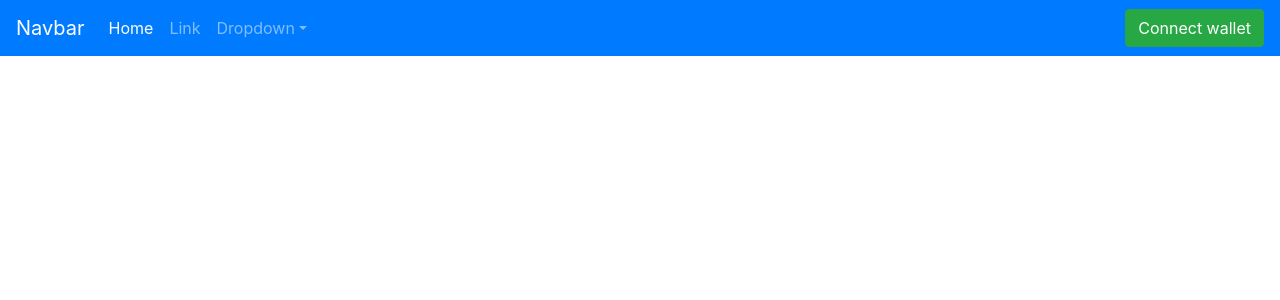
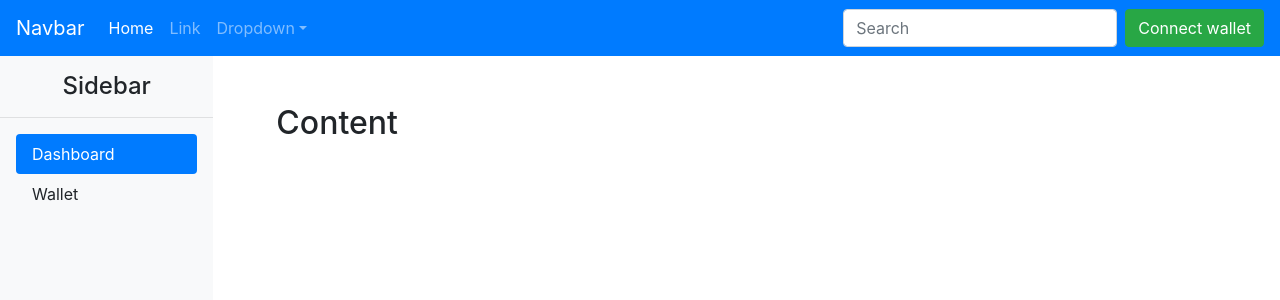
Before and after one commit to HajdukDusan/eth-full-stack-template, a Vue app in the folder frontend-vue/: page / in a window 1280 px wide. Shown: the top 300 px of the page. Built offline with nearby package versions, Linux system fonts and the light colour scheme.

Commit message:
Vue initial commit.

```diff
--- a/frontend-vue/package.json
+++ b/frontend-vue/package.json
@@ -11,10 +11,9 @@
     "bootstrap": "^4.6.2",
     "bootstrap-vue": "^2.23.1",
     "core-js": "^3.6.5",
-    "jquery": "^3.6.1",
     "popper.js": "^1.16.1",
-    "portal-vue": "^2.1.7",
-    "vue": "^2.6.11"
+    "vue": "^2.6.11",
+    "vue-router": "^3.6.5"
   },
   "devDependencies": {
     "@vue/cli-plugin-babel": "~4.5.15",
--- a/frontend-vue/src/App.vue
+++ b/frontend-vue/src/App.vue
@@ -1,19 +1,33 @@
 <template>
   <div id="app">
     <Navbar/>
+
+    <div class="d-flex content">
+        <div class="col-2 px-0 bg-light">
+          <Sidebar/>
+        </div>
+        <div class="col-10">
+          <router-view></router-view>
+        </div>
+    </div>
   </div>
 </template>
 
 <script>
 import Navbar from './components/Navbar.vue';
+import Sidebar from './components/Sidebar.vue';
 
 export default {
   name: 'App',
   components: {
-    Navbar
+    Navbar,
+    Sidebar
   }
 }
 </script>
 
 <style>
+.content {
+  height: 100vh;
+}
 </style>
--- /dev/null
+++ b/frontend-vue/src/components/Dashboard.vue
@@ -0,0 +1,29 @@
+<template>
+    <div class="container-fluid px-5 pt-5">
+        <h2>Content</h2>
+    </div>
+</template>
+
+<script>
+export default {
+    name: 'Dashboard',
+
+    data() {
+        return {
+
+        };
+    },
+
+    mounted() {
+
+    },
+
+    methods: {
+
+    },
+};
+</script>
+
+<style lang="scss" scoped>
+
+</style>
--- a/frontend-vue/src/components/HelloWorld.vue
+++ b/frontend-vue/src/components/HelloWorld.vue
@@ -1,21 +1,58 @@
 <template>
-    <div>
-        <p>Works!</p>
-        <button class="btn btn-primary">test</button>
-    </div>
+  <div class="hello">
+    <h1>{{ msg }}</h1>
+    <p>
+      For a guide and recipes on how to configure / customize this project,<br>
+      check out the
+      <a href="https://cli.vuejs.org" target="_blank" rel="noopener">vue-cli documentation</a>.
+    </p>
+    <h3>Installed CLI Plugins</h3>
+    <ul>
+      <li><a href="https://github.com/vuejs/vue-cli/tree/dev/packages/%40vue/cli-plugin-babel" target="_blank" rel="noopener">babel</a></li>
+      <li><a href="https://github.com/vuejs/vue-cli/tree/dev/packages/%40vue/cli-plugin-eslint" target="_blank" rel="noopener">eslint</a></li>
+    </ul>
+    <h3>Essential Links</h3>
+    <ul>
+      <li><a href="https://vuejs.org" target="_blank" rel="noopener">Core Docs</a></li>
+      <li><a href="https://forum.vuejs.org" target="_blank" rel="noopener">Forum</a></li>
+      <li><a href="https://chat.vuejs.org" target="_blank" rel="noopener">Community Chat</a></li>
+      <li><a href="https://twitter.com/vuejs" target="_blank" rel="noopener">Twitter</a></li>
+      <li><a href="https://news.vuejs.org" target="_blank" rel="noopener">News</a></li>
+    </ul>
+    <h3>Ecosystem</h3>
+    <ul>
+      <li><a href="https://router.vuejs.org" target="_blank" rel="noopener">vue-router</a></li>
+      <li><a href="https://vuex.vuejs.org" target="_blank" rel="noopener">vuex</a></li>
+      <li><a href="https://github.com/vuejs/vue-devtools#vue-devtools" target="_blank" rel="noopener">vue-devtools</a></li>
+      <li><a href="https://vue-loader.vuejs.org" target="_blank" rel="noopener">vue-loader</a></li>
+      <li><a href="https://github.com/vuejs/awesome-vue" target="_blank" rel="noopener">awesome-vue</a></li>
+    </ul>
+  </div>
 </template>
 
 <script>
 export default {
-    name: "HelloWorld",
-
-    data() {
-        return {
-            count: 0
-        }
-    }
+  name: 'HelloWorld',
+  props: {
+    msg: String
+  }
 }
 </script>
 
-<style>
+<!-- Add "scoped" attribute to limit CSS to this component only -->
+<style scoped>
+h3 {
+  margin: 40px 0 0;
+}
+ul {
+  list-style-type: none;
+  padding: 0;
+}
+li {
+  display: inline-block;
+  margin: 0 10px;
+}
+a {
+  color: #42b983;
+}
 </style>
--- a/frontend-vue/src/components/Navbar.vue
+++ b/frontend-vue/src/components/Navbar.vue
@@ -1,6 +1,5 @@
 <template>
     <div>
-
         <nav class="navbar navbar-expand-sm navbar-dark bg-primary">
             <a class="navbar-brand" href="#">Navbar</a>
             <button class="navbar-toggler d-lg-none" type="button" data-toggle="collapse" data-target="#collapsibleNavId" aria-controls="collapsibleNavId"
@@ -21,24 +20,35 @@
                         </div>
                     </li>
                 </ul>
-                <button class="btn btn-success my-2 my-sm-0" type="submit">Connect wallet</button>
+                <form class="form-inline my-2 my-lg-0">
+                    <input class="form-control mr-sm-2" type="text" placeholder="Search">
+                    <button class="btn btn-success my-2 my-sm-0" type="submit">Connect wallet</button>
+                </form>
             </div>
         </nav>
     </div>
 </template>
 
-
 <script>
 export default {
-    name: "Navbar",
+    name: 'Navbar',
 
     data() {
         return {
-        }
-    }
 
-}
+        };
+    },
+
+    mounted() {
+
+    },
+
+    methods: {
+
+    },
+};
 </script>
 
-<style>
+<style lang="scss" scoped>
+
 </style>
--- /dev/null
+++ b/frontend-vue/src/components/Sidebar.vue
@@ -0,0 +1,50 @@
+<template>
+    <div>
+        <h4 class="sidebar-header pt-3">Sidebar</h4>
+        <hr>
+        <ul class="nav nav-pills flex-column mb-auto px-3">
+            <li v-for="item in items" :key="item.name" class="nav-item">
+                <span @click="active = item.name" class="nav-link" :class="{ active: active == item.name }">{{ item.name }}</span>
+            </li>
+        </ul>
+    </div>
+</template>
+
+<script>
+export default {
+    name: 'Sidebar',
+
+    data() {
+        return {
+            active: "Dashboard",
+            items: [
+                {
+                    name: "Dashboard",
+                    to: '/'
+                },
+                {
+                    name: "Wallet",
+                    to: '/wallet'
+                }
+            ]
+
+        };
+    },
+
+    mounted() {
+
+    },
+
+    methods: {
+
+    },
+};
+</script>
+
+<style scoped>
+
+.sidebar-header {
+    text-align: center;
+}
+
+</style>
--- /dev/null
+++ b/frontend-vue/src/routes.js
@@ -0,0 +1,5 @@
+import Dashboard from './components/Dashboard.vue';
+
+export const routes = [
+    { path: '', component: Dashboard },
+];
```
Also changed, not shown: frontend-vue/src/main.js (+14 -4 lines), 1 other file (tests, documents, lock files or other folders).
